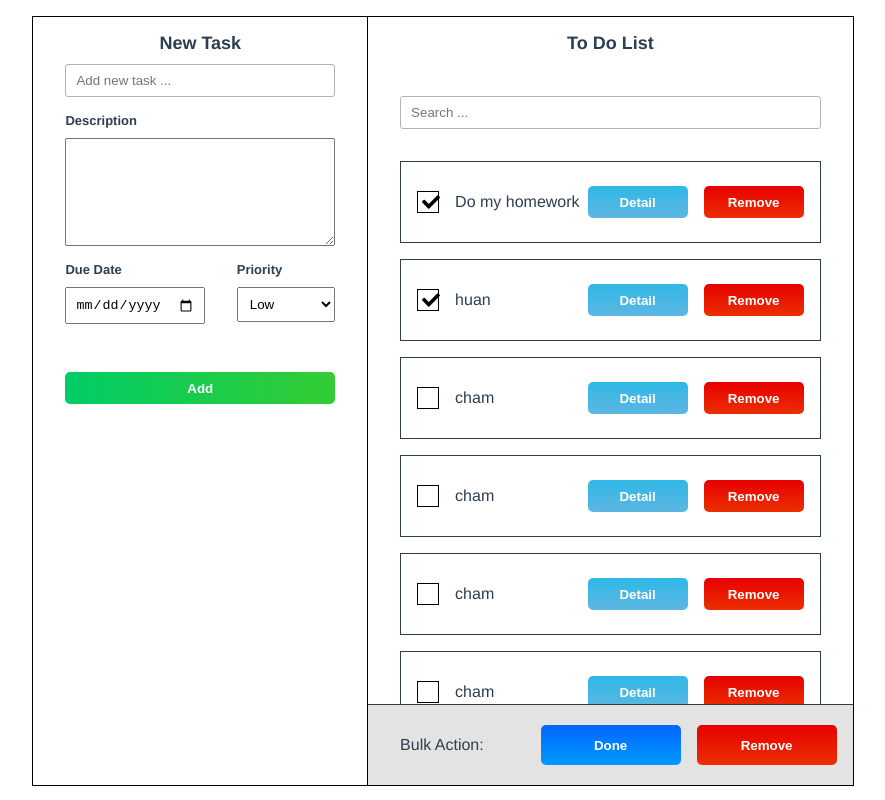
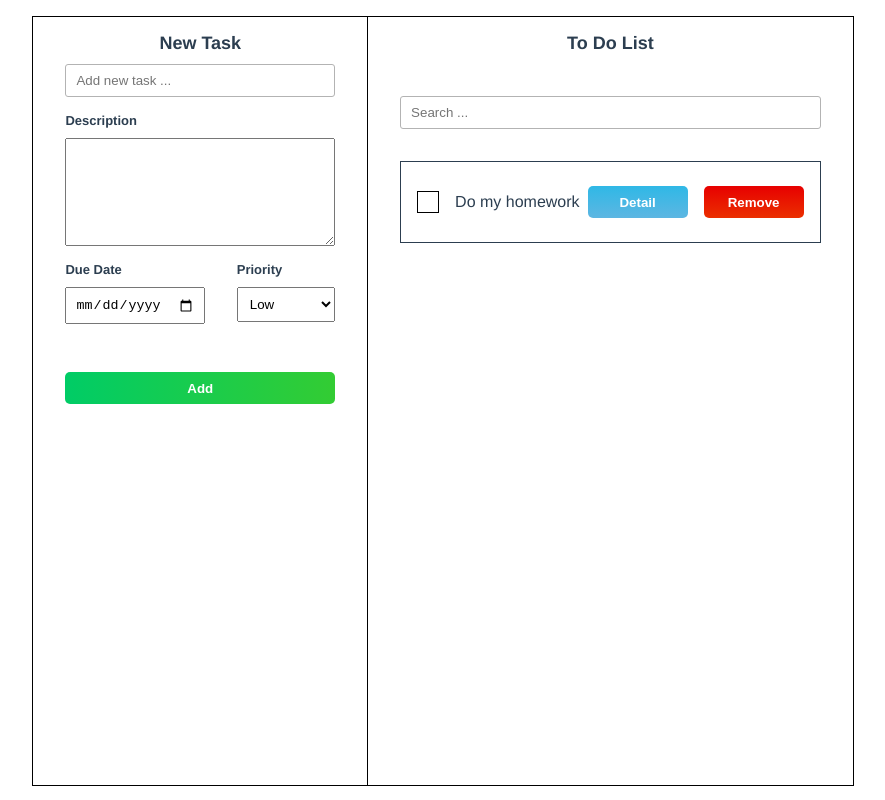
Before and after one commit to HuanDang-Dev/SotaTek, a Vue app: page / in a window 1280 px wide. Shown: the whole page, without its empty margins (198-1083 px from the left). Built offline with nearby package versions, Linux system fonts and the light colour scheme.

Commit message:
feat: save data to localStorage

```diff
--- a/src/components/TodoItem.vue
+++ b/src/components/TodoItem.vue
@@ -27,7 +27,10 @@
       class="detail-item"
       v-if="isDetail"
     >
-      <Task :task="dataUpdate"></Task>
+      <Task
+        :task="dataUpdate"
+        @onSubmit="handleUpdate($event)"
+      ></Task>
     </div>
   </div>
 </template>
@@ -69,7 +72,14 @@ export default {
     detail() {
       this.isDetail = !this.isDetail;
     },
-    remove() {},
+    remove() {
+      this.isDetail = false;
+      this.$emit("removeItem", this.dataUpdate.id);
+    },
+    handleUpdate(data) {
+      this.isDetail = false;
+      this.dataUpdate = data;
+    },
   },
 };
 </script>
--- a/src/views/Home.vue
+++ b/src/views/Home.vue
@@ -2,10 +2,10 @@
   <div class="home">
     <div class="new-task">
       <h2>New Task</h2>
-      <Task></Task>
+      <Task @onSubmit="addTask($event)"></Task>
     </div>
     <div class="list">
-      <TodoList></TodoList>
+      <TodoList :addTask="newTodo"></TodoList>
     </div>
   </div>
 </template>
@@ -18,6 +18,16 @@ export default {
   components: {
     Task,
     TodoList,
+  },
+  data() {
+    return {
+      newTodo: {},
+    };
+  },
+  methods: {
+    addTask(data) {
+      this.newTodo = data;
+    },
   },
 };
 </script>
--- a/src/views/Task.vue
+++ b/src/views/Task.vue
@@ -1,9 +1,6 @@
 <template>
   <div class="task">
-    <form
-      action="#"
-      id="add-task"
-    >
+    <div id="add-task">
       <BaseInput
         inputClass="input-search"
         :placeholder="!newTask.title ? 'Add new task ...' : newTask.title"
@@ -27,21 +24,20 @@
         ></BaseInput>
         <div class="box box-select">
           <label>Priority</label>
-          <select id="priority">
+          <select v-model="selected">
             <option
               v-for="(value, index) in priority"
               :key="index"
               :value="value"
-              :selected="value === newTask.priority ? true : false"
             >{{ value }}</option>
           </select>
         </div>
       </div>
       <BaseButton
-        @click="submit"
+        @click="handleAddTask"
         buttonClass="btn btn-green"
       >{{ !newTask.btn ? 'Add' : newTask.btn }}</BaseButton>
-    </form>
+    </div>
   </div>
 </template>
 
@@ -58,16 +54,45 @@ export default {
     BaseButton,
     BaseInput,
   },
+
   data() {
     return {
+      selected: "Low",
       priority: ["Low", "Normal", "High"],
-      newTask: {
-        ...this.task,
-      },
+      newTask: { ...this.task },
     };
   },
+
+  mounted() {
+    if (this.newTask.priority) {
+      this.selected = this.newTask.priority;
+    }
+  },
+
   methods: {
-    submit() {},
+    handleAddTask() {
+      if (!this.newTask.title) {
+        return false;
+      }
+
+      this.newTask.priority = this.selected;
+
+      this.$emit("onSubmit", this.newTask);
+
+      const jsonTask = JSON.stringify([].concat(this.newTask));
+
+      if (!localStorage.TodoList) {
+        localStorage.setItem("TodoList", jsonTask);
+      } else {
+        const storageTodoList = JSON.parse(localStorage.TodoList);
+        storageTodoList.push(this.newTask);
+        localStorage.setItem("TodoList", JSON.stringify(storageTodoList));
+      }
+
+      this.newTask = {};
+
+      alert("Thêm task thành công");
+    },
   },
 };
 </script>
@@ -106,4 +131,8 @@ export default {
 .box-priority {
   display: flex;
 }
+
+.box-priority .box-input {
+  width: 50%;
+}
 </style>
--- a/src/views/TodoList.vue
+++ b/src/views/TodoList.vue
@@ -15,6 +15,7 @@
           :key="index"
           :todoItem="item"
           @update="updateData($event, index)"
+          @removeItem="removeItem($event)"
         ></TodoItem>
       </div>
     </div>
@@ -40,6 +41,9 @@ import TodoItem from "@/components/TodoItem.vue";
 import BaseInput from "@/components/base/BaseInput.vue";
 export default {
   name: "TodoList",
+  props: {
+    addTask: Object,
+  },
   components: {
     TodoItem,
     BaseInput,
@@ -52,55 +56,50 @@ export default {
       listTodo: [
         {
           id: 0,
-          check: true,
+          check: false,
           title: "Do my homework",
           des: "description ok",
           priority: "Normal",
           btn: "Update",
         },
-        {
-          id: 1,
-          check: true,
-          title: "huan",
-          des: "",
-          priority: "Low",
-          btn: "Update",
-        },
-        {
-          id: 2,
-          check: false,
-          title: "cham",
-          des: "",
-          priority: "High",
-          btn: "Update",
-        },
-        {
-          id: 3,
-          check: false,
-          title: "cham",
-          des: "",
-          priority: "High",
-          btn: "Update",
-        },
-        {
-          id: 4,
-          check: false,
-          title: "cham",
-          des: "",
-          priority: "High",
-          btn: "Update",
-        },
-        {
-          id: 5,
-          check: false,
-          title: "cham",
-          des: "",
-          priority: "High",
-          btn: "Update",
-        },
       ],
       dataList: [],
     };
+  },
+
+  mounted() {
+    const me = this;
+    // Nếu là null hoặc undefined thì sẽ là chuỗi rỗng
+    if (localStorage.TodoList) {
+      const storageTodoList = JSON.parse(localStorage.TodoList);
+
+      const count = storageTodoList.map(function (db, index) {
+        return {
+          id: me.listTodo.length + index,
+          check: false,
+          btn: "Update",
+          ...db,
+        };
+      });
+
+      me.listTodo = [...me.listTodo, ...count];
+    }
+    me.handleSearch();
+  },
+
+  watch: {
+    addTask() {
+      const newTask = {
+        id: this.listTodo.length,
+        check: false,
+        btn: "Update",
+        ...this.addTask,
+      };
+
+      this.listTodo.push(newTask);
+
+      this.handleSearch();
+    },
   },
 
   computed: {
@@ -109,6 +108,7 @@ export default {
         return db.check == true;
       });
 
+      // Nếu có nhiều hơn 1 ô được tích thì sẽ hiện bảng bulk action
       if (count.length >= 2) {
         return true;
       }
@@ -117,14 +117,30 @@ export default {
     },
   },
 
-  mounted() {
-    this.handleSearch();
-  },
+  methods: {
+    removeItem(id) {
+      if (confirm("Bạn muốn xóa hành động này!")) {
+        let count = this.listTodo.filter(function (db) {
+          return db.id !== id;
+        });
 
-  methods: {
-    submit() {},
+        this.listTodo = count;
 
-    remove() {},
+        this.handleSearch();
+      }
+    },
+
+    remove() {
+      if (confirm("Bạn muốn xóa tất cả hành động đã chọn!")) {
+        const count = this.dataList.filter(function (db) {
+          return db.check !== true;
+        });
+
+        this.listTodo = count;
+
+        this.handleSearch();
+      }
+    },
 
     handleSearch() {
       var me = this;
```
